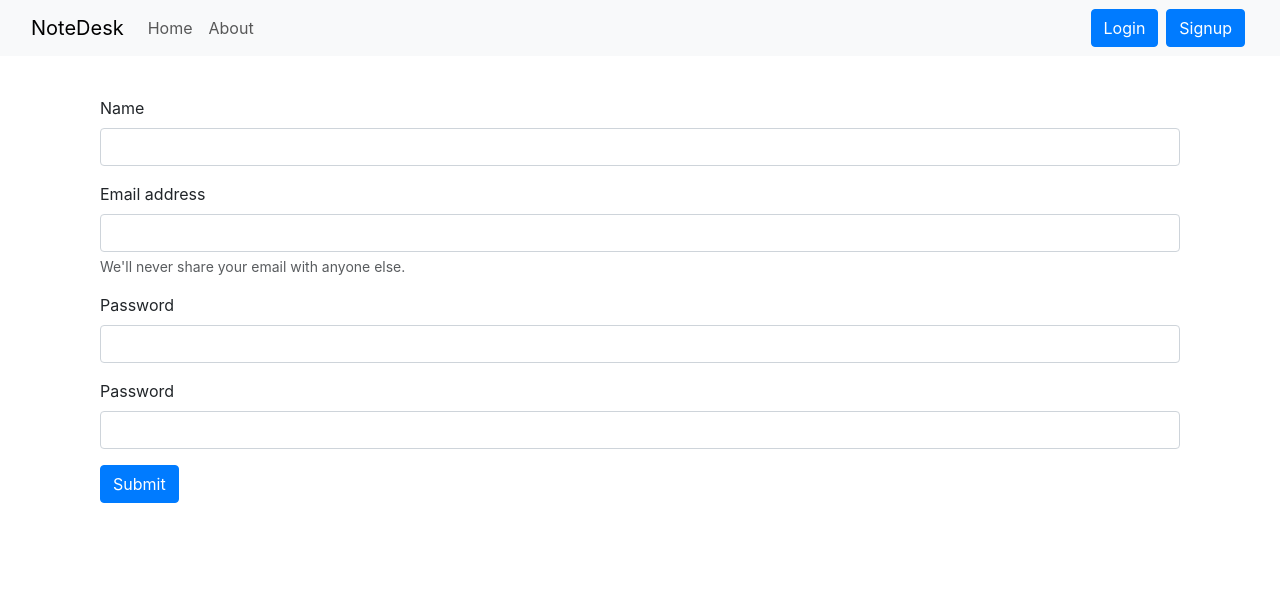
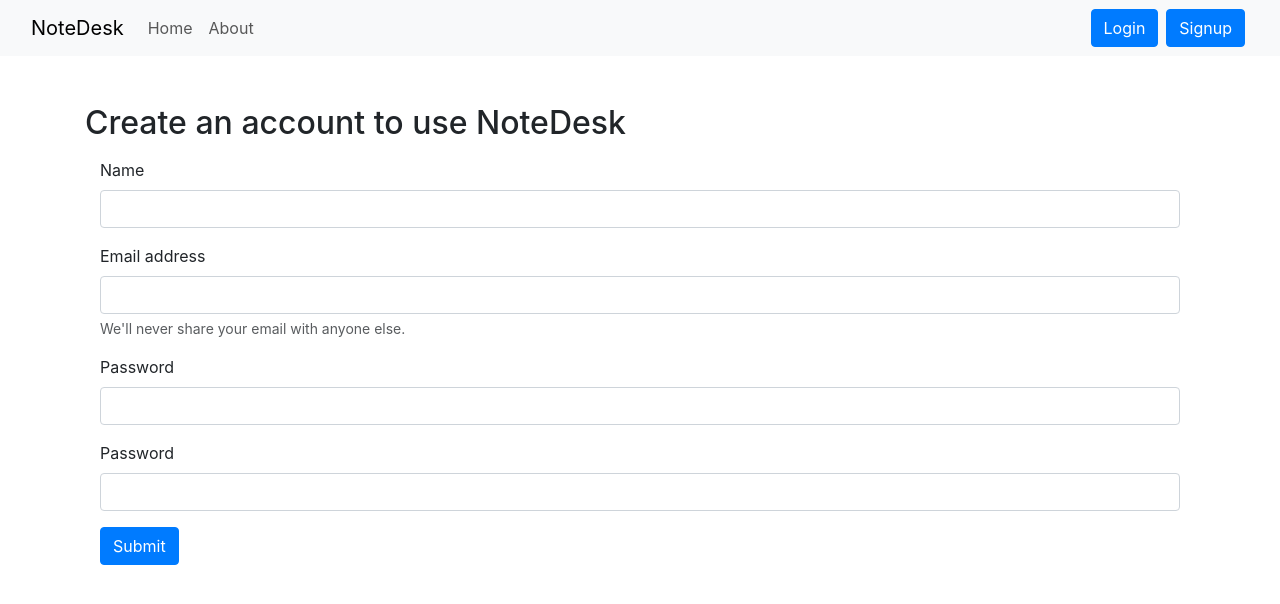
Before and after one commit to syedomar1/NoteDesk, a React (Create React App) app: page /signup in a window 1280 px wide. Shown: the top 604 px of the page. Built offline with nearby package versions, Linux system fonts and the light colour scheme.

Commit message:
Final commit

```diff
--- a/src/components/Alert.js
+++ b/src/components/Alert.js
@@ -2,7 +2,7 @@ import React from 'react'
 
 export default function Alert(props) {
     const capitalize = (word) =>{
-        if (word == "danger"){
+        if (word === "danger"){
           word = "error"
         }
         const lower = word.toLowerCase();
--- a/src/components/Login.js
+++ b/src/components/Login.js
@@ -18,8 +18,8 @@ const Login = (props) => {
           if(json.success){
             // Save the auth token and redirect
             localStorage.setItem("token", json.authtoken);
+            props.showAlert(" LoggedIn Successfully", "success")
             navigate("/");
-            props.showAlert(" LoggedIn Successfully", "success")
           }
           else{
             props.showAlert(" Invalid Details", "danger")
@@ -29,7 +29,8 @@ const Login = (props) => {
         setCredentials({ ...credentials, [e.target.name]: e.target.value });
       };
   return (
-    <div>
+    <div className='mt-2'>
+      <h2 className='my-2'>Login to continue with NoteDesk</h2>
       <form onSubmit={handleSubmit}>
   <div className="mb-3">
     <label htmlFor="email" className="form-label">Email address</label>
--- a/src/components/Signup.js
+++ b/src/components/Signup.js
@@ -30,9 +30,10 @@ const Signup = (props) => {
       setCredentials({ ...credentials, [e.target.name]: e.target.value });
     };
   return (
-    <div>
+    <div className='mt-2'>
+      <h2 className='my-2'>Create an account to use NoteDesk</h2>
       <form onSubmit={handleSubmit} className='container'>
-  <div className="mb-3">
+  <div className="my-3">
     <label htmlFor="name" className="form-label">Name</label>
     <input type="text" className="form-control" id="name" name='name' onChange={onChange} aria-describedby="emailHelp"/>
   </div>
```
